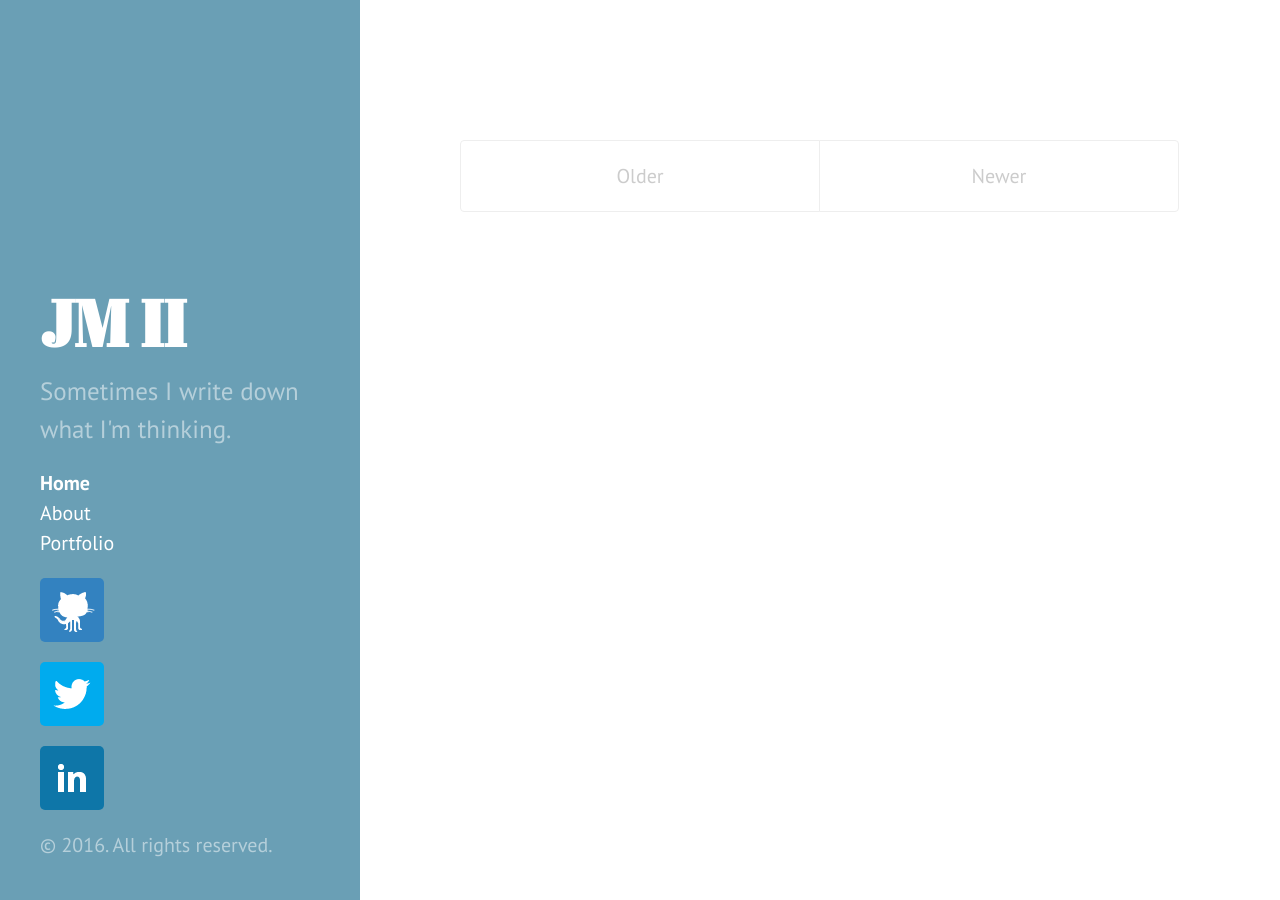
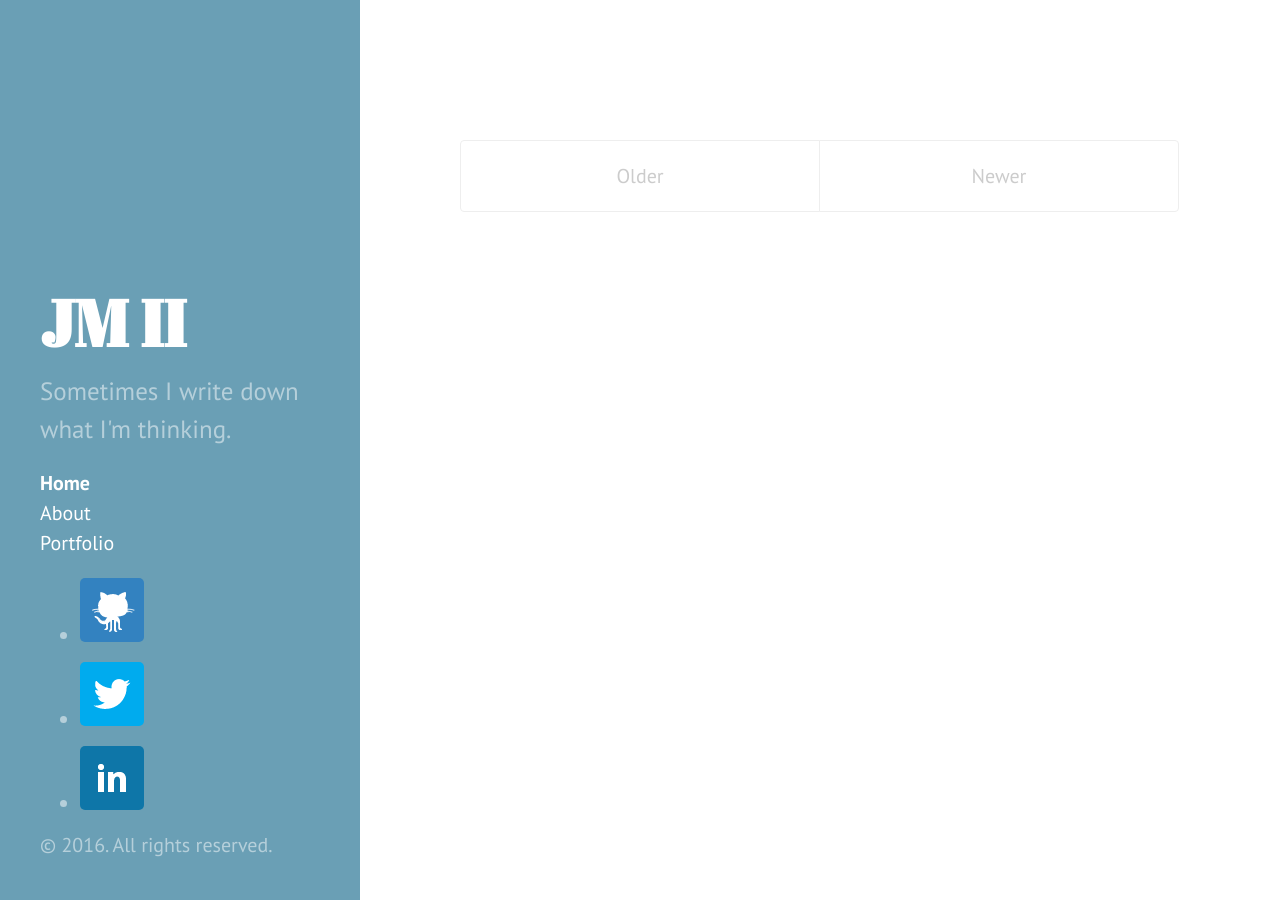
Before and after one commit to ver2point0/ver2point0.github.io, a Jekyll site: the page built from index.html, in a window 1280 px wide. Built offline with Jekyll 4.4.1, drawn with Linux system fonts in a browser that asks for light colours; the list of posts is cut into pages by our own code.

Commit message:
change social icon layout

```diff
--- a/_includes/sidebar.html
+++ b/_includes/sidebar.html
@@ -29,24 +29,20 @@
     </ul>
 
     <div class="social-icon">
-      <a href="https://github.com/ver2point0">
-        <img src="public/github.png" alt="Github Logo">
-      </a>
-      <a href="https://twitter.com/ver2point0">
-        <img src="public/twitter.png" alt="Twitter Logo">
-      </a>
-      <a href="https://www.linkedin.com/in/ver2point0">
-        <img src="public/linkedin.png" alt="LinkedIn Logo">
-      </a>
+      <ul>
+        <li>
+          <a href="https://github.com/ver2point0"><img src="public/github.png" alt="Github Logo"></a>
+        </li>
+        <li>
+          <a href="https://twitter.com/ver2point0"><img src="public/twitter.png" alt="Twitter Logo"></a>
+        </li>
+        <li>
+          <a href="https://www.linkedin.com/in/ver2point0"><img src="public/linkedin.png" alt="LinkedIn Logo"></a>
+        </li>
+      </ul>
     </div>
 
     <p>&copy; {{ site.time | date: '%Y' }}. All rights reserved.</p>
 
-    <!--<div>-->
-    <!--  <small>-->
-
-    <!--  </small>-->
-    <!--</div>-->
-
   </div>
 </div>
--- a/public/css/hyde.css
+++ b/public/css/hyde.css
@@ -252,6 +252,11 @@ a.sidebar-nav-item:focus {
 /* Social media icons */
 .social-icon {
   width: 350px;
-  display:block;
+  display: block;
   margin: 0 auto;
 }
+
+.social-icons li {
+  vertical-align: top;
+  display: inline;
+}
```
